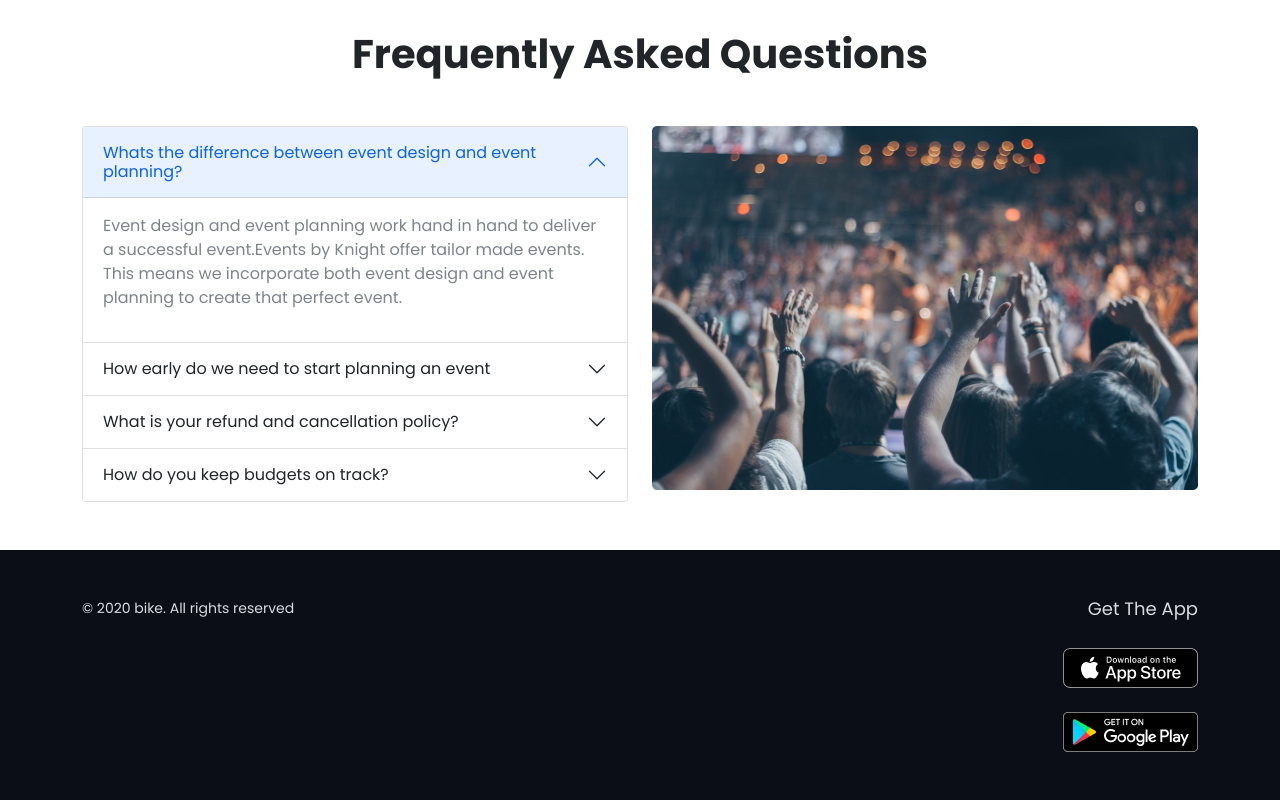
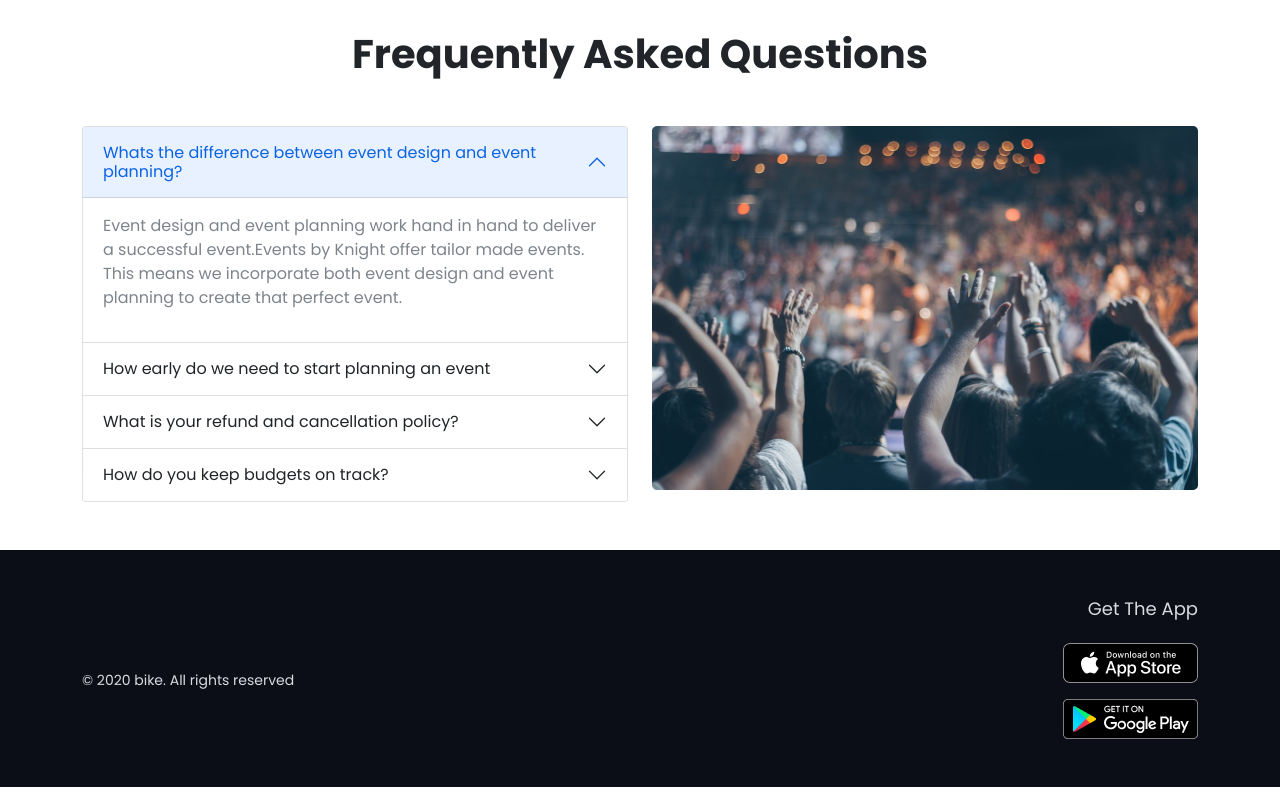
Before and after one commit to Dev-Zual/convention-center-website, a plain HTML site: page index.html in a window 1280 px wide. Shown: the part 1303-2103 px from the top of the page. Drawn offline with nearby package versions, Linux system fonts and the light colour scheme.

Commit message:
complete footer area

```diff
--- a/css/style.css
+++ b/css/style.css
@@ -86,21 +86,33 @@ p.accordion-text {
 	background: #0b0d17;
 }
 .copyright-text {
-	display: grid;
-	grid-template-columns: 1;
-	align-items: center;
+	margin-top: 74px;
 }
-.copyright-text p {
+.copyright-text h4 {
 	font-size: 14px;
 	color: #d9dbe1;
 }
 .app-store h4 {
 	font-size: 18px;
 	color: #d9dbe1;
-	text-align: end;
+	/* text-align: end; */
 }
-.app-icon {
-	display: grid;
-	justify-content: end;
-	margin-top: 29px;
+
+/**********************
+ coustom media queryes
+ ************************/
+
+@media screen and (max-width: 576px) {
+	.copyright-text {
+		justify-content: center;
+		margin-top: 0px;
+	}
+	#saml-d-center {
+		justify-content: center;
+	}
 }
+@media screen and (max-width: 768px) {
+	.copyright-text {
+		margin-top: 0px;
+	}
+}
--- a/index.html
+++ b/index.html
@@ -49,7 +49,7 @@
                 <div class="carousel-inner">
                   <div class="carousel-item active">
                     <img src="images/event-4.png" class="d-block w-100 mh-25" alt="...">
-                    <div class="carousel-caption d-none d-md-block">
+                    <div class="carousel-caption d-md-block">
                       <h5 class="fs-1 fw-bold mb-3">The perfect venue for your <br> next Corporate event</h5>
                       <p>A form of business operation that declares the business as a separate, legal entity guided by a group of officers known as the board of directors.</p>
                       <button class="btn btn-light text-primary fw-bold mb-3 px-5">Book Now</button>
@@ -57,7 +57,7 @@
                   </div>
                   <div class="carousel-item">
                     <img src="images/event-1.jpg" class="d-block w-100 mh-25" alt="...">
-                    <div class="carousel-caption d-none d-md-block">
+                    <div class="carousel-caption d-md-block">
                         <h5 class="fs-1 fw-bold mb-3">The perfect venue for your <br> next Corporate event</h5>
                         <p>A form of business operation that declares the business as a separate, legal entity guided by a group of officers known as the board of directors.</p>
                         <button class="btn btn-light text-primary fw-bold mb-3 px-5">Book Now</button>
@@ -65,7 +65,7 @@
                   </div>
                   <div class="carousel-item">
                     <img src="images/event-2.jpg" class="d-block w-100 mh-25" alt="...">
-                    <div class="carousel-caption d-none d-md-block">
+                    <div class="carousel-caption d-md-block">
                         <h5 class="fs-1 fw-bold mb-3">The perfect venue for your <br> next Corporate event</h5>
                         <p>A form of business operation that declares the business as a separate, legal entity guided by a group of officers known as the board of directors.</p>
                         <button class="btn btn-light text-primary fw-bold mb-3 px-5">Book Now</button>
@@ -230,17 +230,17 @@
     <footer class="footer-area py-5 mt-5">
         <div class="container">
             <div class="row">
-                <div class="col-lg-6">
-                    <div class="copyright-text">
-                        <p>© 2020 bike. All rights reserved</p>
+                <div class="col-lg-6 col-md-6 col-sm-12">
+                    <div class="copyright-text d-flex align-items-center align-items-md-center align-items-sm-center justify-content-lg-start justify-content-sm-center justify-content-md-start justify-content-xs-center">
+                        <h4>&#169; 2020 bike. All rights reserved</h4>
                     </div>
                 </div>
-                <div class="col-lg-6">
-                    <div class="app-store">
-                        <h4>Get The App</h4>
-                        <div class="app-icon">
-                            <a href="#"><img src="images/apple.png" alt=""></a><br>
-                        <a href="#"><img src="images/google.png" alt=""></a>
+                <div class="col-lg-6 col-md-6 col-sm-12">
+                    <div class="app-store ">
+                        <div id="saml-d-center" class="d-flex align-items-center align-items-md-center align-items-sm-center justify-content-lg-end justify-content-md-end justify-content-sm-center"><h4>Get The App</h4></div>
+                        <div class="app-icon d-flex align-items-center align-items-md-center align-items-sm-center flex-column">
+                            <div class="ms-lg-auto ms-md-auto mt-3"><a href="#"><img src="images/apple.png" alt=""></a><br></div>
+                        <div class="ms-lg-auto ms-md-auto  mt-3"><a href="#"><img src="images/google.png" alt=""></a></div>
                         </div>
                     </div>
                 </div>
```
